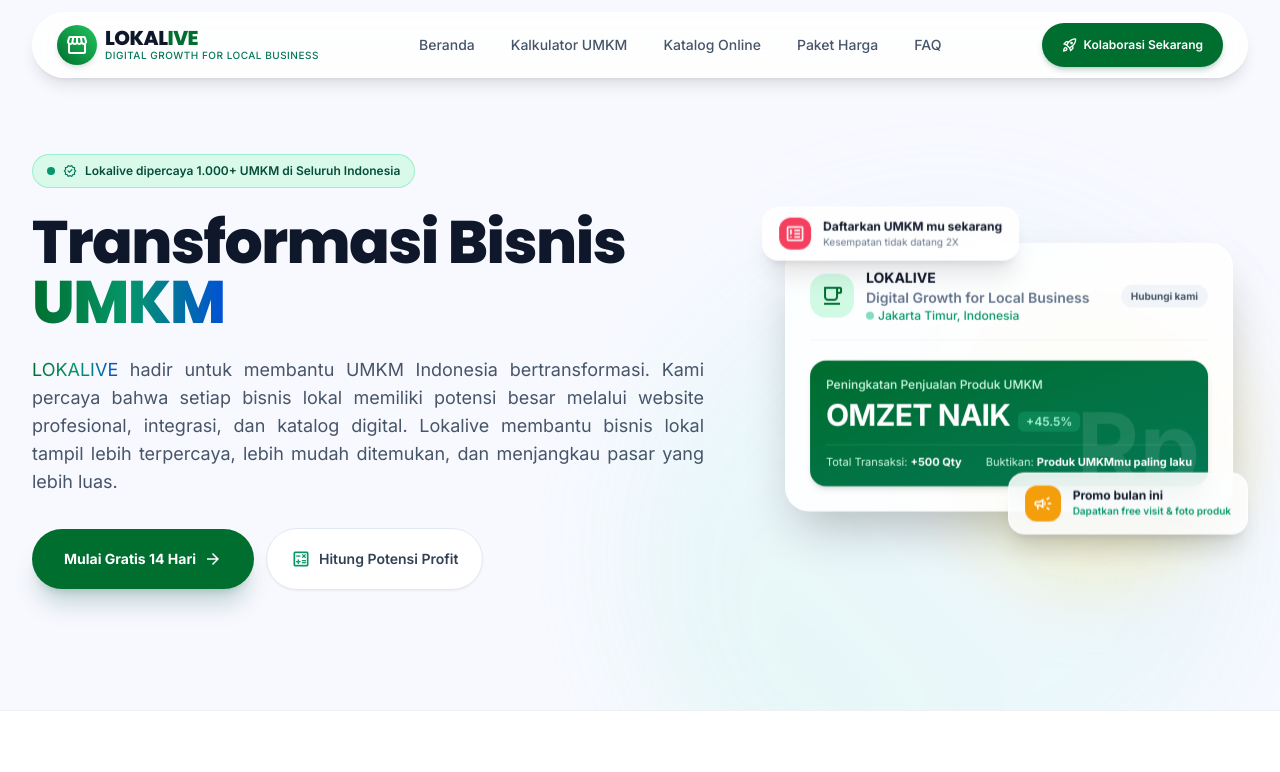
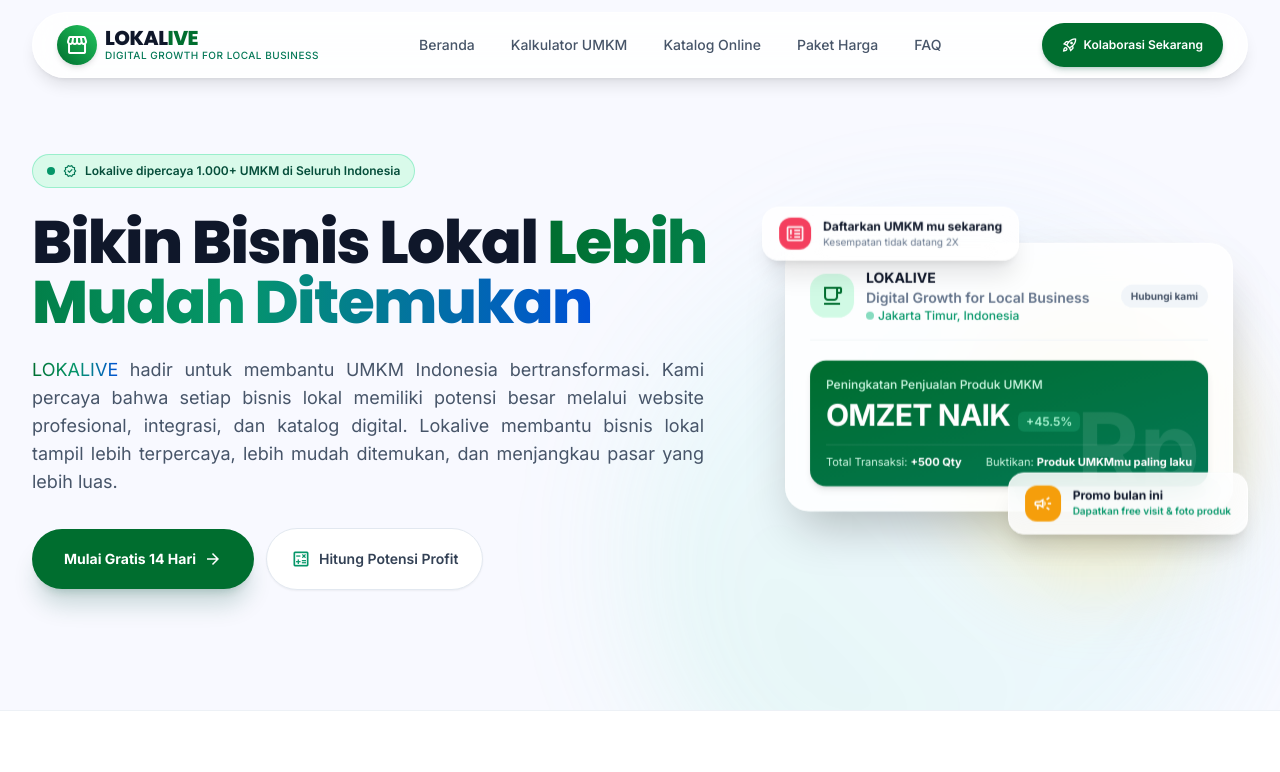
Before and after one commit to iwansahputra/lokalive, a plain HTML site: page index.html in a window 1280 px wide. Shown: the top 772 px of the page. Drawn offline with nearby package versions, Linux system fonts and the light colour scheme.

Commit message:
Update index.html

```diff
--- a/index.html
+++ b/index.html
@@ -294,10 +294,10 @@
             <h1
               class="font-display text-4xl sm:text-5xl lg:text-6xl font-extrabold text-slate-900 leading-[1.15] tracking-tight"
             >
-              Transformasi Bisnis
+              Bikin Bisnis Lokal
               <span
                 class="text-transparent bg-clip-text bg-gradient-to-r from-primary via-emerald-600 to-secondary"
-                >UMKM</span
+                >Lebih Mudah Ditemukan</span
               >
             </h1>
 
```
